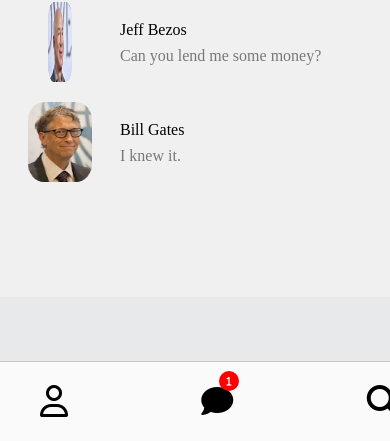
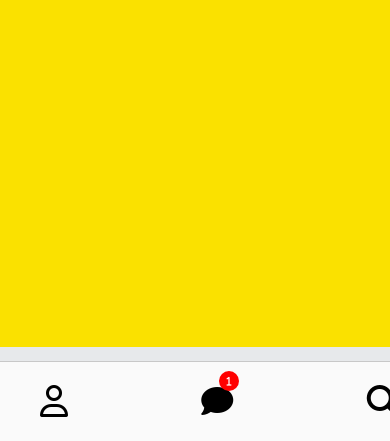
Before and after one commit to elbertinga/kokoa-clone-2023, a plain HTML site: page chat.html in a window 390 px wide. Shown: the part 403-844 px from the top of the page. Drawn offline with Linux system fonts and the light colour scheme.

Commit message:
media query

```diff
--- a/chat.html
+++ b/chat.html
@@ -8,6 +8,9 @@
     <title>Chat</title>
   </head>
   <body>
+    <div id="no-mobile">
+      <span>Your screen is too big ㅠㅠ</span>
+    </div>
     <header class="welcome-input-header">
       <div
         class="welcome-input-header__column welcome-input-header__column__first"
--- /dev/null
+++ b/css/no-mobile.css
@@ -0,0 +1,21 @@
+#no-mobile {
+  position: absolute;
+  z-index: 99;
+  /* height: 100vh;
+  width: 100vw; */
+  height: 750px;
+  width: 600px;
+  background-color: var(--yellow);
+  display: flex;
+  justify-content: center;
+  align-items: center;
+  font-size: 32px;
+  top: 0;
+  /* background-color: #fae100; */
+}
+
+@media screen and (max-width: 650px) and (max-height: 800px) {
+  #no-mobile {
+    display: none;
+  }
+}
--- a/css/style.css
+++ b/css/style.css
@@ -15,6 +15,7 @@
 
 /* animation */
 @import "animation.css";
+@import "no-mobile.css";
 
 html {
   background-color: #e7e9eb;
--- a/css/variables.css
+++ b/css/variables.css
@@ -1,3 +1,4 @@
 :root {
   --profile-midline: 1px solid rgba(0, 0, 0, 0.2);
+  --yellow: #fae100;
 }
```
Also changed, not shown: find.html (+3 -0 lines), friend.html (+3 -0 lines), index.html (+3 -0 lines), more.html (+3 -0 lines).
